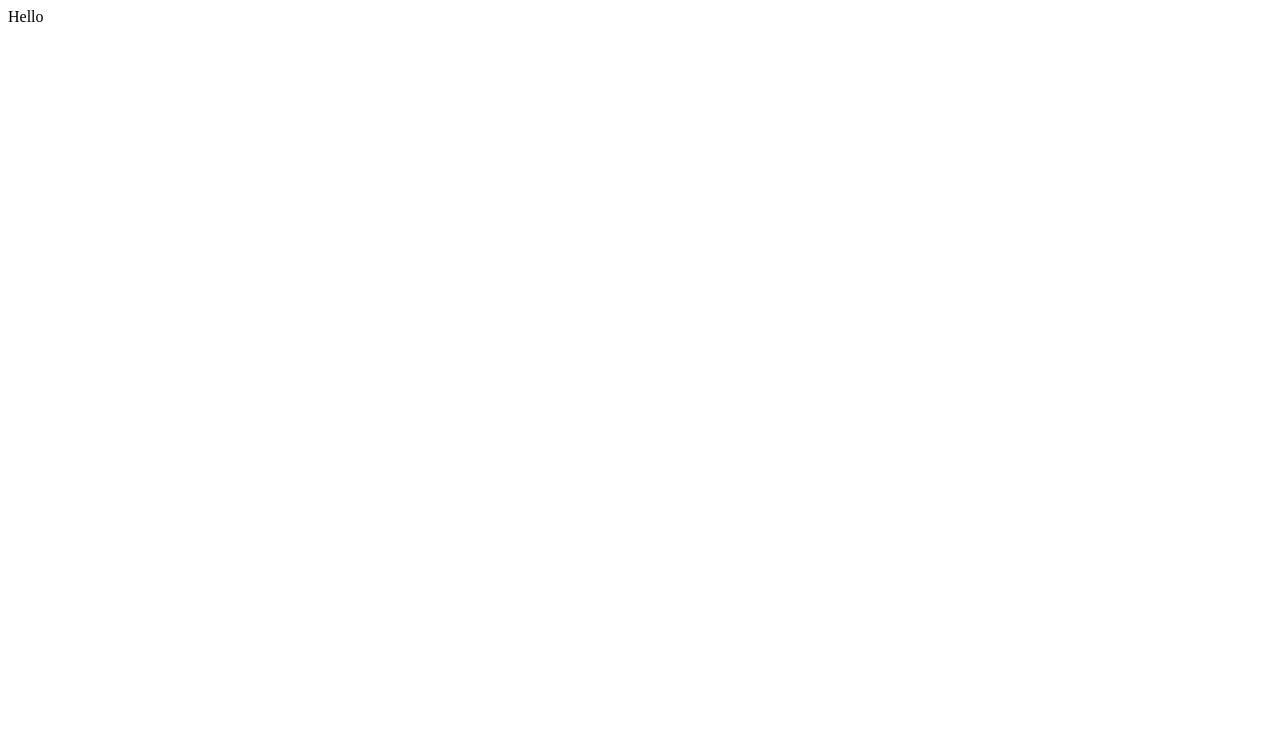
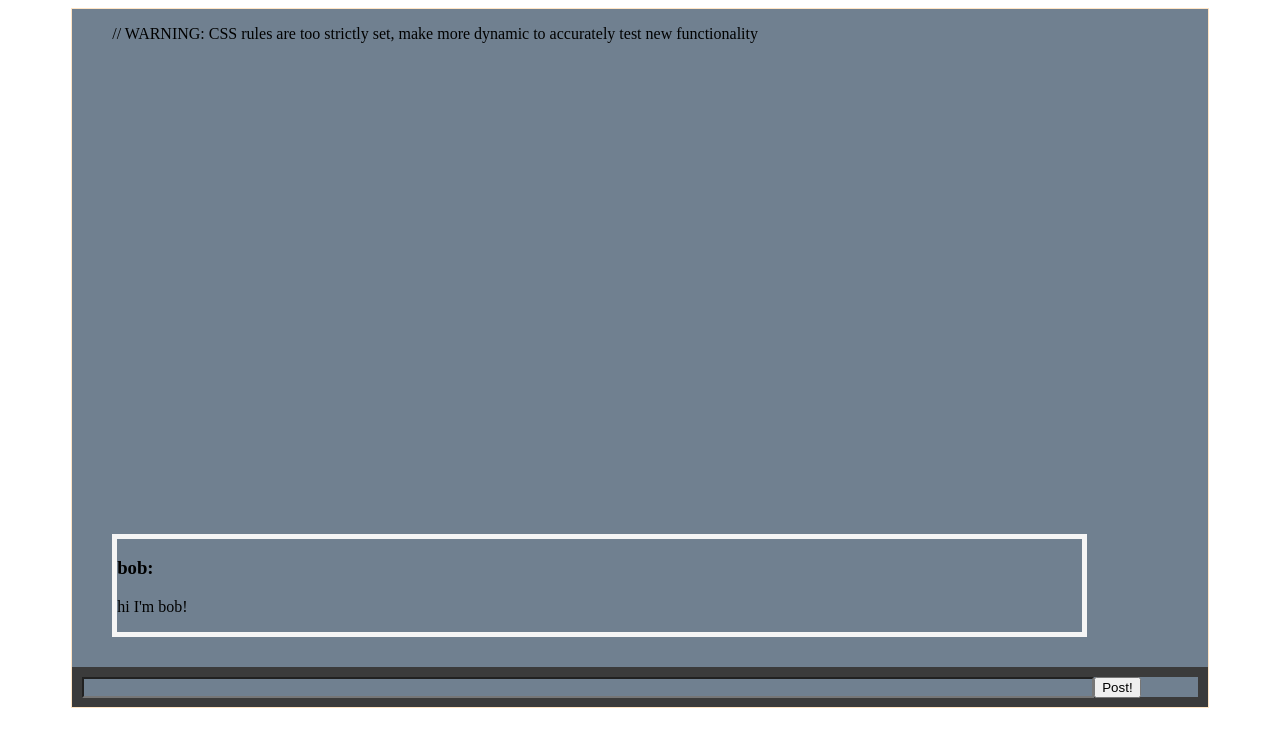
Before and after one commit to JKAnderson409/SafeChat, a React app: page / in a window 1280 px wide. Shown: the top 746 px of the page. Built offline with nearby package versions, Linux system fonts and the light colour scheme; the HTML template or start-up script is replaced by a standard one.

Commit message:
Added low-level front-end stuff to accomodate development

```diff
--- a/client/src/components/App.js
+++ /dev/null
@@ -1,13 +0,0 @@
-import React from 'react';
-
-export default class App extends React.Component{
-  constructor(props){
-    super(props)
-  }
-
-  render(){
-    return(
-      <div>Hello</div>
-    )
-  }
-}
--- /dev/null
+++ b/client/src/components/App.jsx
@@ -0,0 +1,20 @@
+import React from 'react';
+import Chat from './Chat.jsx';
+
+import styles from '../styles.css';
+
+// We will have to import authentication methods
+
+export default class App extends React.Component{
+  constructor(props){
+    super(props)
+  }
+
+  render(){
+    return(
+      <div>
+        <Chat />
+      </div>
+    )
+  }
+}
--- /dev/null
+++ b/client/src/components/Chat.jsx
@@ -0,0 +1,31 @@
+import React, { Component } from 'react';
+import NewMessage from './NewMessage.jsx';
+import Message from './Message.jsx';
+
+export default class Chat extends Component {
+  constructor(props){
+    super(props)
+    this.state = {
+      roomScore: 0,
+      messages: [{ // this is sample data
+        user: 'bob',
+        text: 'hi I\'m bob!'
+      }]
+    }
+  }
+
+  render() {
+    return (
+      <div className="chat">
+        <ul>
+          // WARNING: CSS rules are too strictly set, make more dynamic to accurately test new functionality
+          {this.state.messages.map((message, index) =>
+            <Message key={index} messageData={message} />
+          )}
+        </ul>
+
+        <NewMessage />
+      </div>
+    )
+  }
+}
--- /dev/null
+++ b/client/src/components/Message.jsx
@@ -0,0 +1,12 @@
+import React from 'react'
+
+const Message = (props) => {
+  return (
+    <div className="message">
+      <h3>{props.messageData.user}: </h3>
+      <p>{props.messageData.text}</p>
+    </div>
+  )
+}
+
+export default Message;
--- /dev/null
+++ b/client/src/components/NewMessage.jsx
@@ -0,0 +1,10 @@
+import React from 'react'
+
+export default (props) => {
+  return (
+    <div className="new-message" >
+      <input className="new-message-input" />
+      <button>Post!</button>
+    </div>
+  )
+}
--- a/client/src/index.js
+++ b/client/src/index.js
@@ -1,5 +1,5 @@
 import React from 'react';
 import ReactDom from 'react-dom';
-import App from './components/App.js'
+import App from './components/App.jsx'
 
 ReactDom.render(<App />, document.getElementById('app'));
--- /dev/null
+++ b/client/src/styles.css
@@ -0,0 +1,37 @@
+.chat {
+  background-color: slategray;
+  margin-left: auto;
+  margin-right: auto;
+  border: 1px solid bisque;
+  box-sizing: border-box;
+  width: 90%;
+  height: 700px;
+  overflow: hidden;
+  position: relative;
+}
+
+.message {
+  border: 5px solid whitesmoke;
+  position: absolute;
+  width: 85%;
+  bottom: 10%;
+  right: auto;
+}
+
+.new-message {
+  border: 10px solid rgb(59, 59, 59);
+  margin-left: auto;
+  margin-right: auto;
+  width: 100%;
+  height: 40px;
+  box-sizing: border-box;
+  position: absolute;
+  bottom: 0px;
+  right: auto;
+}
+
+.new-message-input {
+  width: 90%;
+  background-color: inherit;
+  color: antiquewhite;
+}
```
Also changed, not shown: 1 other file (tests, documents, lock files or other folders).
